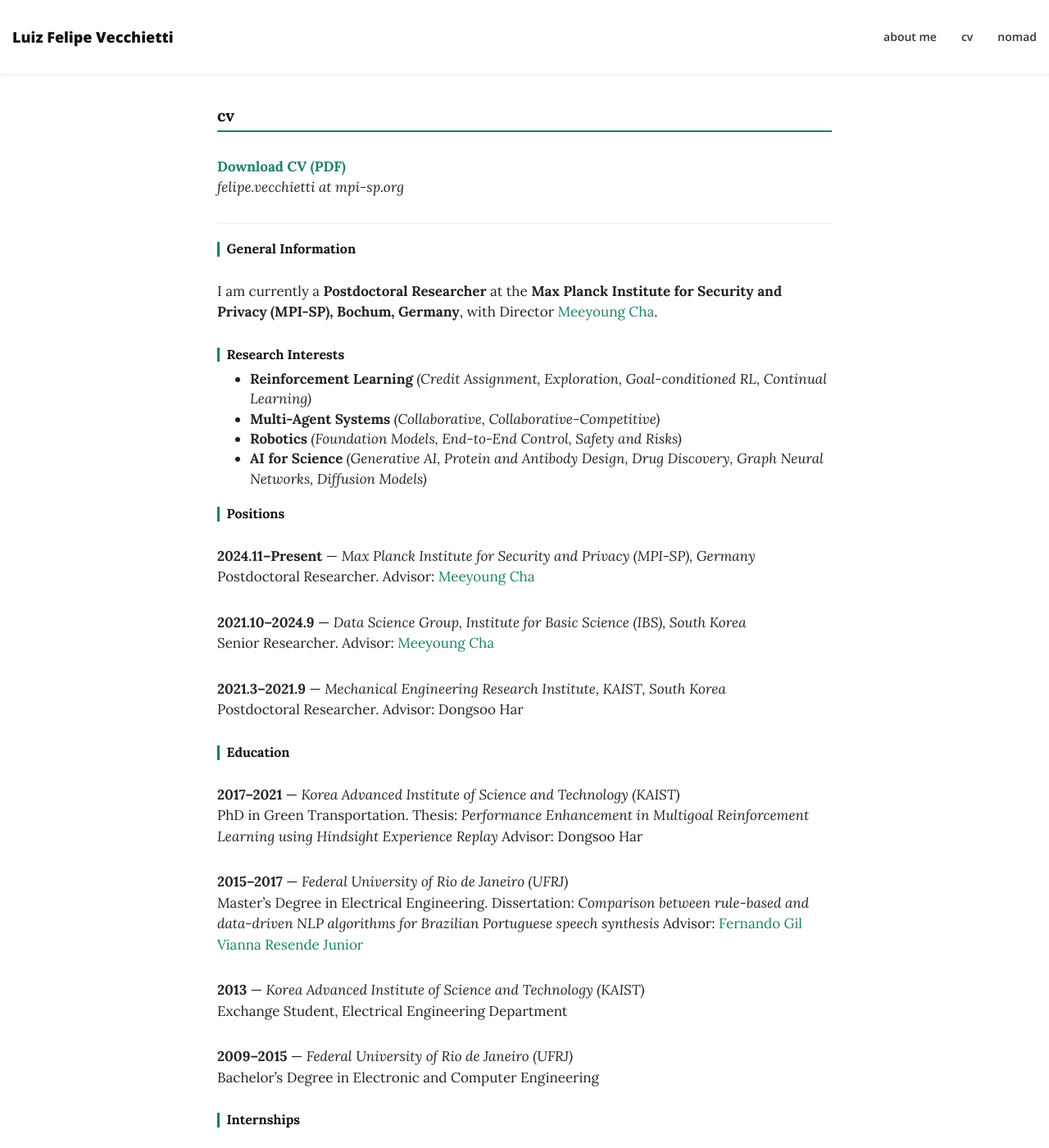
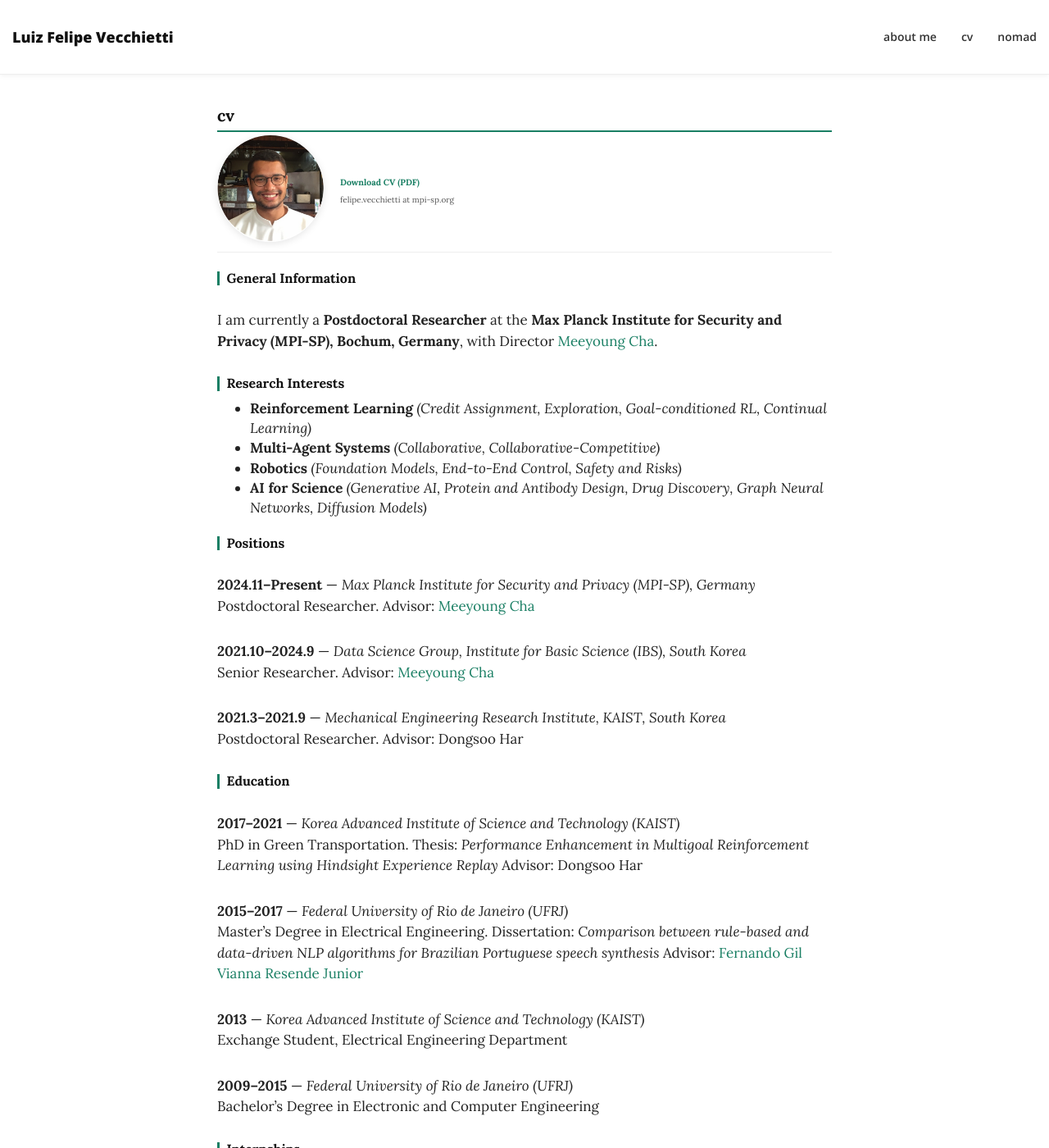
Before and after one commit to lfelipesv/lfelipesv.github.io, a Jekyll site: the page built from cv.md, in a window 1280 px wide and 1400 px high. Shown: the whole window at 82% size. Built offline with Jekyll 4.4.1, drawn with Linux system fonts in a browser that asks for light colours; nearby versions of some CDN libraries.

Commit message:
feat: CV photo header, larger mobile headings, CV subheader borders
- cv.md: photo on left, download link + email on right in flex layout
- Mobile h2: 1.35rem → 1.5rem; h3: 1.1rem → 1.3rem
- col-lg-8 h3: light teal left border (2px #A8D8CC) to visually distinguish from h2
- CV header responsive: stacks vertically on mobile

Co-Authored-By: Claude Sonnet 4.6 <noreply@anthropic.com>

```diff
--- a/_layouts/base.html
+++ b/_layouts/base.html
@@ -3,7 +3,7 @@ common-css:
   - "/css/bootstrap.min.css"
   - "/css/bootstrap-social.css"
   - "/css/main.css"
-  - "/css/custom.css?v=10"
+  - "/css/custom.css?v=11"
 common-ext-css:
   - "//maxcdn.bootstrapcdn.com/font-awesome/4.6.0/css/font-awesome.min.css"
 common-googlefonts:
--- a/css/custom.css
+++ b/css/custom.css
@@ -469,6 +469,56 @@ footer {
 }
 
 /* -----------------------------------------------------------------------
+   CV PAGE  —  header with photo + info, and subheader styling
+   ----------------------------------------------------------------------- */
+
+.cv-header {
+  display: flex;
+  align-items: center;
+  gap: 2rem;
+  margin-bottom: 1.75rem;
+  padding-bottom: 1.25rem;
+  border-bottom: 1px solid #EEEEEE;
+}
+
+.cv-photo {
+  width: 130px;
+  height: 130px;
+  border-radius: 50%;
+  object-fit: cover;
+  flex-shrink: 0;
+  box-shadow: 0 2px 10px rgba(0, 0, 0, 0.1);
+}
+
+.cv-header-info {
+  flex: 1;
+}
+
+.cv-header-info a {
+  font-size: 1.05rem;
+  font-weight: 700;
+  color: #1A7F64;
+  text-decoration: none;
+}
+
+.cv-header-info a:hover {
+  color: #155E4A;
+  text-decoration: underline;
+}
+
+.cv-header-info p {
+  margin: 0.3rem 0 0;
+  font-size: 1rem;
+  color: #555555;
+}
+
+/* CV subheaders — lighter teal left border to distinguish from h2 */
+.col-lg-8 h3 {
+  border-left: 2px solid #A8D8CC;
+  padding-left: 0.75rem;
+}
+
+/* -----------------------------------------------------------------------
    MOBILE  —  stack sidebar above content
    ----------------------------------------------------------------------- */
 
@@ -489,11 +539,11 @@ footer {
 
   .about-main h2,
   .col-lg-8 h2 {
-    font-size: 1.35rem;
+    font-size: 1.5rem;
   }
 
   .col-lg-8 h3 {
-    font-size: 1.1rem;
+    font-size: 1.3rem;
   }
 
   .intro-header .page-heading h1,
@@ -504,4 +554,14 @@ footer {
   .page-title {
     font-size: 1.6rem;
   }
+
+  .cv-header {
+    flex-direction: column;
+    align-items: center;
+    text-align: center;
+  }
+
+  .cv-header-info {
+    text-align: center;
+  }
 }
--- a/cv.md
+++ b/cv.md
@@ -3,10 +3,13 @@ layout: page
 title: cv
 ---
 
-**[Download CV (PDF)](https://lfelipesv.github.io/assets/CV_Luiz_Felipe_Vecchietti.pdf)**
-*felipe.vecchietti at mpi-sp.org*
-
----
+<div class="cv-header">
+  <img src="/img/site-image-2.png" class="cv-photo" alt="Luiz Felipe Vecchietti">
+  <div class="cv-header-info">
+    <a href="https://lfelipesv.github.io/assets/CV_Luiz_Felipe_Vecchietti.pdf" target="_blank" rel="noopener">Download CV (PDF)</a>
+    <p>felipe.vecchietti at mpi-sp.org</p>
+  </div>
+</div>
 
 ## General Information
 
```
